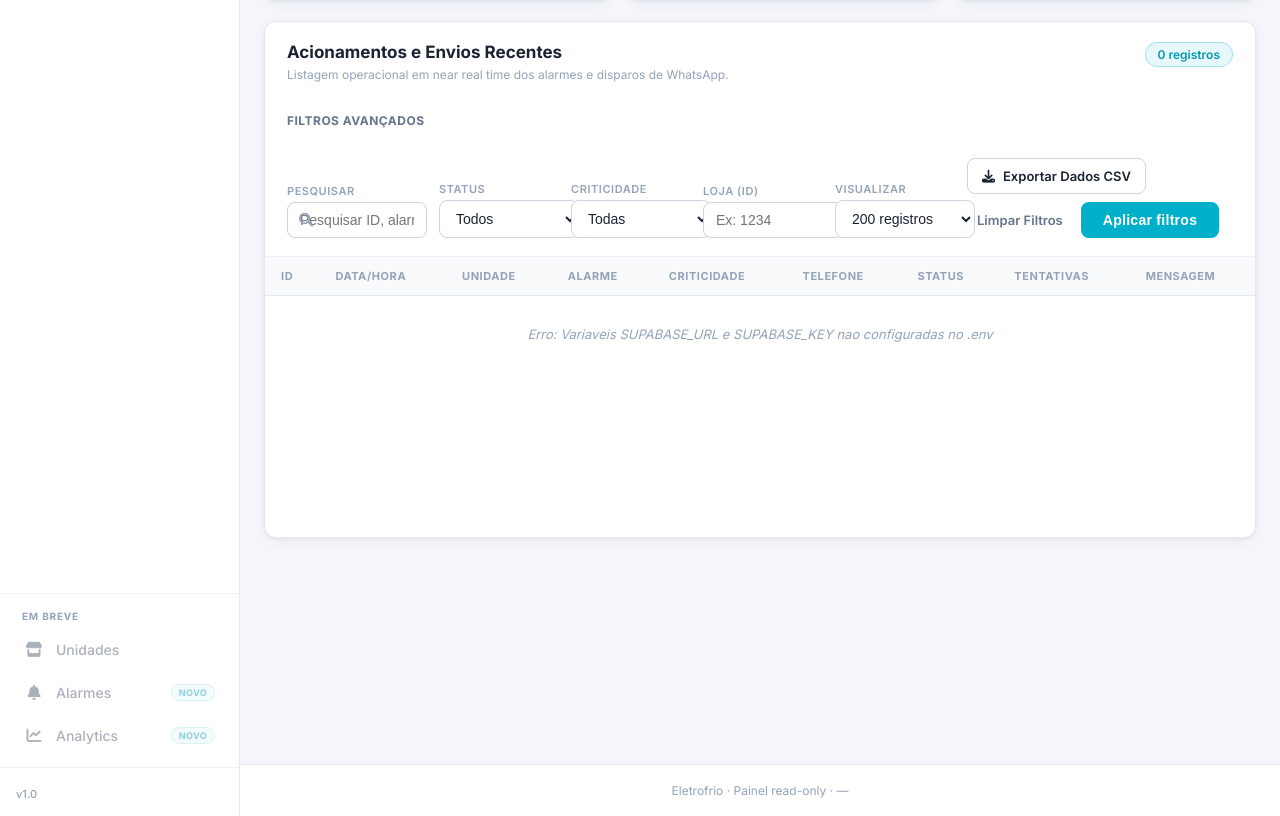
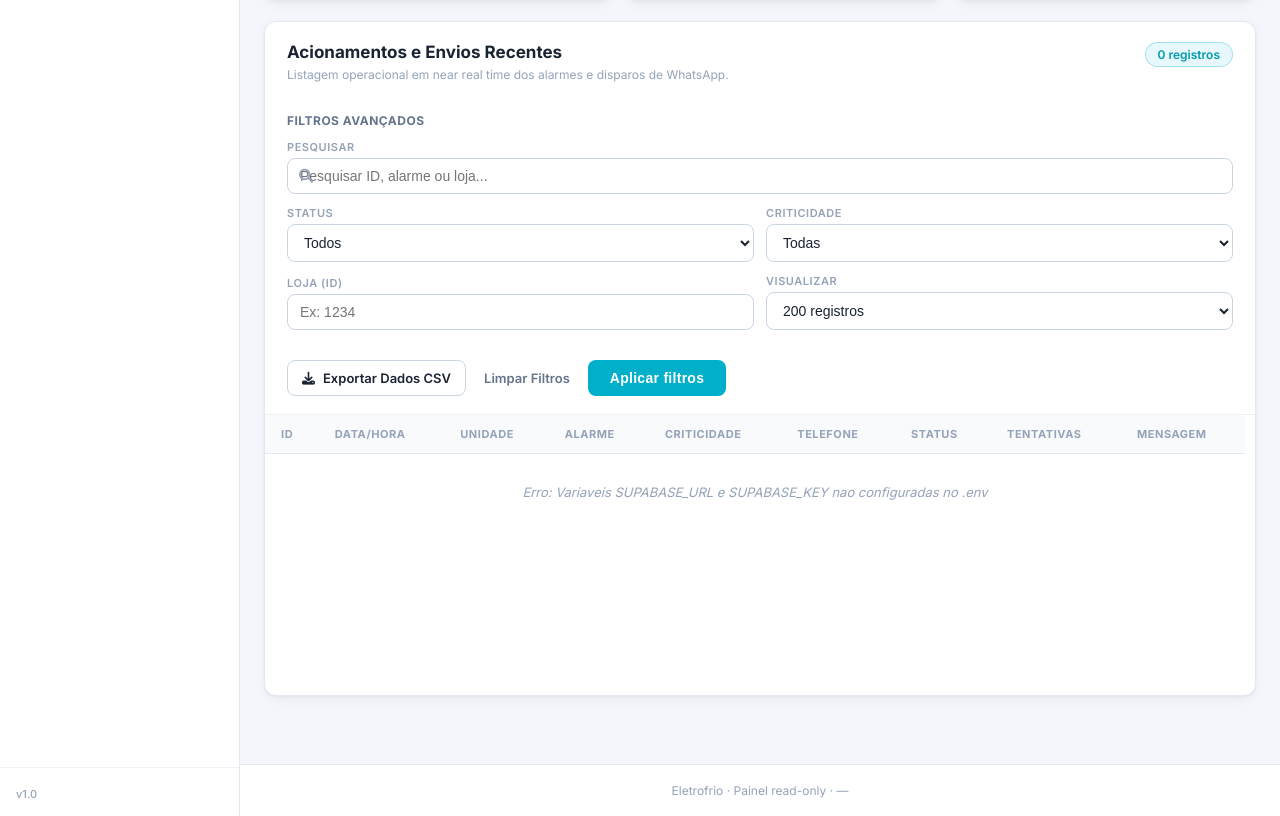
Before and after one commit to caieteC137/projeto-Eletrofrio-ScriptBoys, a Flask app: page / in a window 1280 px wide. Shown: the part 691-1507 px from the top of the page. Run offline with Flask 3, Linux system fonts and the light colour scheme.

Commit message:
Correções da Responsividade

```diff
--- a/src/dashboard/static/css/style.css
+++ b/src/dashboard/static/css/style.css
@@ -54,11 +54,22 @@
   --ef-shadow: 0 1px 3px rgba(26, 35, 50, 0.06), 0 4px 12px rgba(26, 35, 50, 0.04);
   --ef-shadow-lg: 0 4px 24px rgba(26, 35, 50, 0.08);
   --ef-shadow-focus: 0 0 0 3px rgba(0, 175, 201, 0.2);
+
+  /* Safe area (notch / home indicator) */
+  --ef-safe-top: env(safe-area-inset-top, 0px);
+  --ef-safe-right: env(safe-area-inset-right, 0px);
+  --ef-safe-bottom: env(safe-area-inset-bottom, 0px);
+  --ef-safe-left: env(safe-area-inset-left, 0px);
 }
 
 /* === Reset & base === */
 * {
   box-sizing: border-box;
+}
+
+html {
+  -webkit-text-size-adjust: 100%;
+  overflow-x: clip;
 }
 
 html,
@@ -69,8 +80,17 @@
   background: var(--ef-bg);
   color: var(--ef-text-body);
   min-height: 100vh;
+  min-height: 100dvh;
   -webkit-font-smoothing: antialiased;
   -moz-osx-font-smoothing: grayscale;
+}
+
+body {
+  overflow-x: clip;
+}
+
+body.sidebar-mobile-open {
+  overflow: hidden;
 }
 
 /* === Design system (reutilizável) === */
@@ -1137,11 +1157,14 @@
 .table-wrapper,
 .table-section .table-scroll {
   overflow-x: auto;
+  -webkit-overflow-scrolling: touch;
+  overscroll-behavior-x: contain;
 }
 
 .table-section .table-scroll {
   max-height: 480px;
   overflow-y: auto;
+  scrollbar-gutter: stable;
 }
 
 .table-wrapper {
@@ -1176,6 +1199,17 @@
 
 .table-scroll {
   overflow-x: auto;
+  -webkit-overflow-scrolling: touch;
+  overscroll-behavior-x: contain;
+  scrollbar-gutter: stable;
+}
+
+.table-scroll table {
+  min-width: 720px;
+}
+
+#view-bot .table-scroll table {
+  min-width: 680px;
 }
 
 table {
@@ -1526,6 +1560,19 @@
   .kpi-grid {
     grid-template-columns: repeat(3, minmax(0, 1fr));
   }
+
+  .filters-panel-grid {
+    grid-template-columns: 1fr 1fr;
+    grid-template-rows: auto auto;
+  }
+
+  .filter-search {
+    grid-column: 1 / -1;
+  }
+
+  .filter-actions {
+    grid-column: 1 / -1;
+  }
 }
 
 /* --- Tablet landscape --- */
@@ -2284,7 +2443,9 @@
     overflow-x: hidden;
   }
 
-  #view-notificacoes.view-active {
+  #view-notificacoes.view-active,
+  #view-bot.view-active,
+  #view-sistema.view-active {
     display: block;
   }
 
--- a/src/dashboard/static/js/dashboard.js
+++ b/src/dashboard/static/js/dashboard.js
@@ -778,6 +778,20 @@
   }
 }
 
+function isMobileViewport() {
+  return window.matchMedia("(max-width: 768px)").matches;
+}
+
+function handleViewportChange() {
+  if (!isMobileViewport()) {
+    closeMobileSidebar();
+  }
+  if (chartSourceRows.length) {
+    updateSparklines(chartSourceRows);
+  }
+  Object.values(chartInstances).forEach(chart => chart?.resize());
+}
+
 function initSidebar() {
   try {
     if (localStorage.getItem(SIDEBAR_STORAGE_KEY) === "1") {
@@ -803,8 +817,13 @@
     els.sidebarOverlay.addEventListener("click", closeMobileSidebar);
   }
 
-  window.addEventListener("resize", () => {
-    if (window.innerWidth > 768) closeMobileSidebar();
+  window.addEventListener("resize", handleViewportChange);
+
+  document.addEventListener("keydown", e => {
+    if (e.key !== "Escape") return;
+    if (document.body.classList.contains("sidebar-mobile-open") && els.modal?.hidden) {
+      closeMobileSidebar();
+    }
   });
 }
 
@@ -865,12 +884,6 @@
   els.btnLimparFiltros?.addEventListener("click", clearFilters);
   els.btnExportCsv?.addEventListener("click", exportCsv);
 
-  window.addEventListener("resize", () => {
-    if (chartSourceRows.length) {
-      updateSparklines(chartSourceRows);
-    }
-  });
-
   initSidebar();
 
   els.sidebarLinks.forEach(link => {
--- a/src/dashboard/templates/index.html
+++ b/src/dashboard/templates/index.html
@@ -3,7 +3,7 @@
 
 <head>
   <meta charset="UTF-8" />
-  <meta name="viewport" content="width=device-width, initial-scale=1.0" />
+  <meta name="viewport" content="width=device-width, initial-scale=1.0, viewport-fit=cover" />
   <meta name="theme-color" content="#00AFC9" />
   <title>Eletrofrio - Dashboard de Notificações</title>
   <link rel="preconnect" href="https://fonts.googleapis.com" />
@@ -23,7 +23,7 @@
     <div class="splash-inner">
       <div class="splash-brand">
         <video class="splash-helice" autoplay muted loop playsinline aria-hidden="true">
-          <source src="{{ url_for('static', filename='video/helice.mp4') }}" type="video/mp4" />
+          <source src="{{ url_for('static', filename='video/helice2.webm') }}" type="video/webm" />
         </video>
         <img src="{{ url_for('static', filename='img/logosemcatavento.png') }}" alt="Eletrofrio Refrigeração"
           class="splash-logo" />
@@ -75,24 +75,6 @@
         <span class="sidebar-label">Sistema</span>
       </a>
     </nav>
-
-    <div class="sidebar-section">
-      <span class="sidebar-section-title">Em breve</span>
-      <span class="sidebar-link sidebar-link-disabled" aria-disabled="true">
-        <i class="sidebar-icon fa-solid fa-store" aria-hidden="true"></i>
-        <span class="sidebar-label">Unidades</span>
-      </span>
-      <span class="sidebar-link sidebar-link-disabled" aria-disabled="true">
-        <i class="sidebar-icon fa-solid fa-bell" aria-hidden="true"></i>
-        <span class="sidebar-label">Alarmes</span>
-        <span class="sidebar-badge">Novo</span>
-      </span>
-      <span class="sidebar-link sidebar-link-disabled" aria-disabled="true">
-        <i class="sidebar-icon fa-solid fa-chart-line" aria-hidden="true"></i>
-        <span class="sidebar-label">Analytics</span>
-        <span class="sidebar-badge">Novo</span>
-      </span>
-    </div>
 
     <div class="sidebar-footer">
       <span class="sidebar-version">v1.0</span>
```
Also changed, not shown: other parts of src/dashboard/static/css/style.css (+202 -48 lines), 1 other file.
